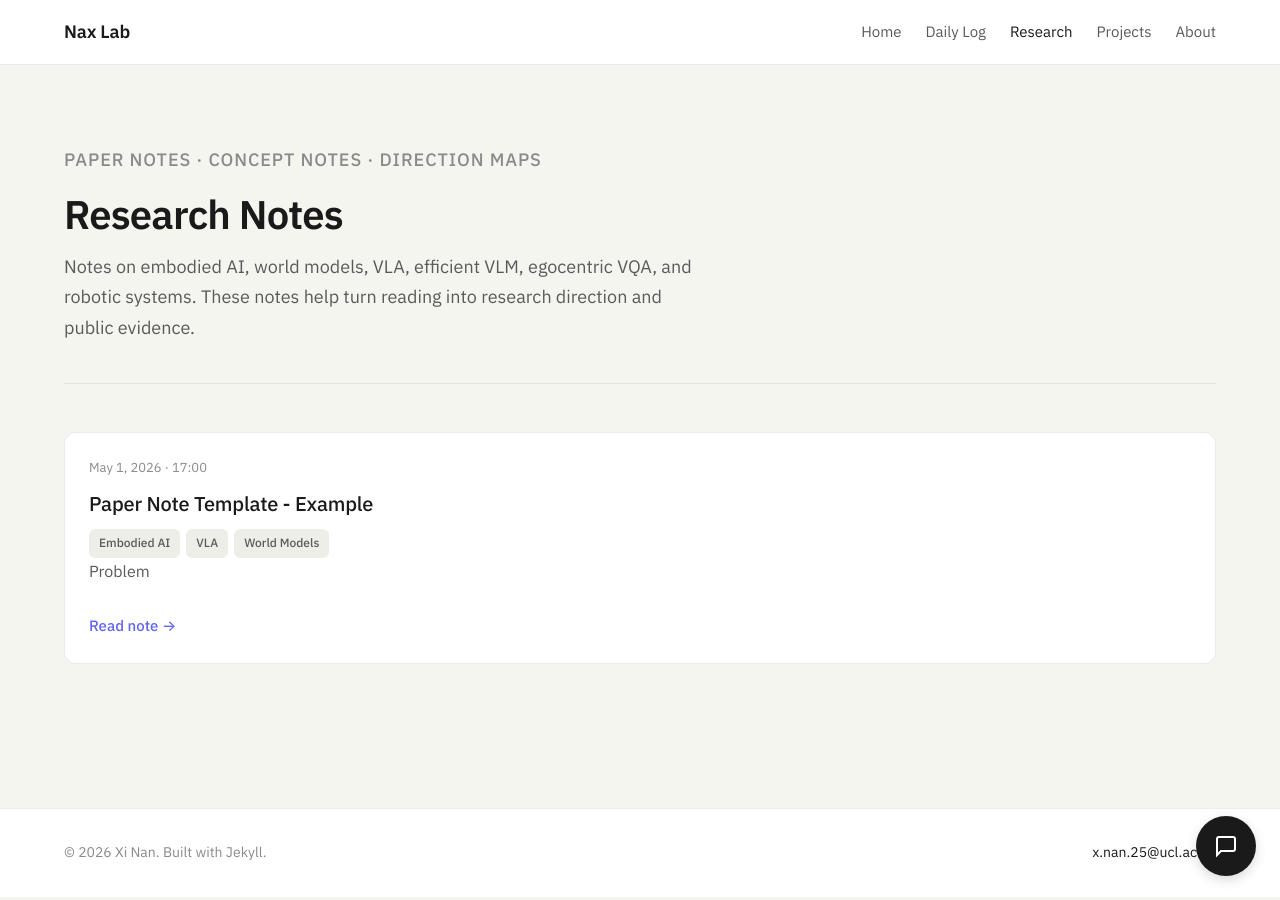
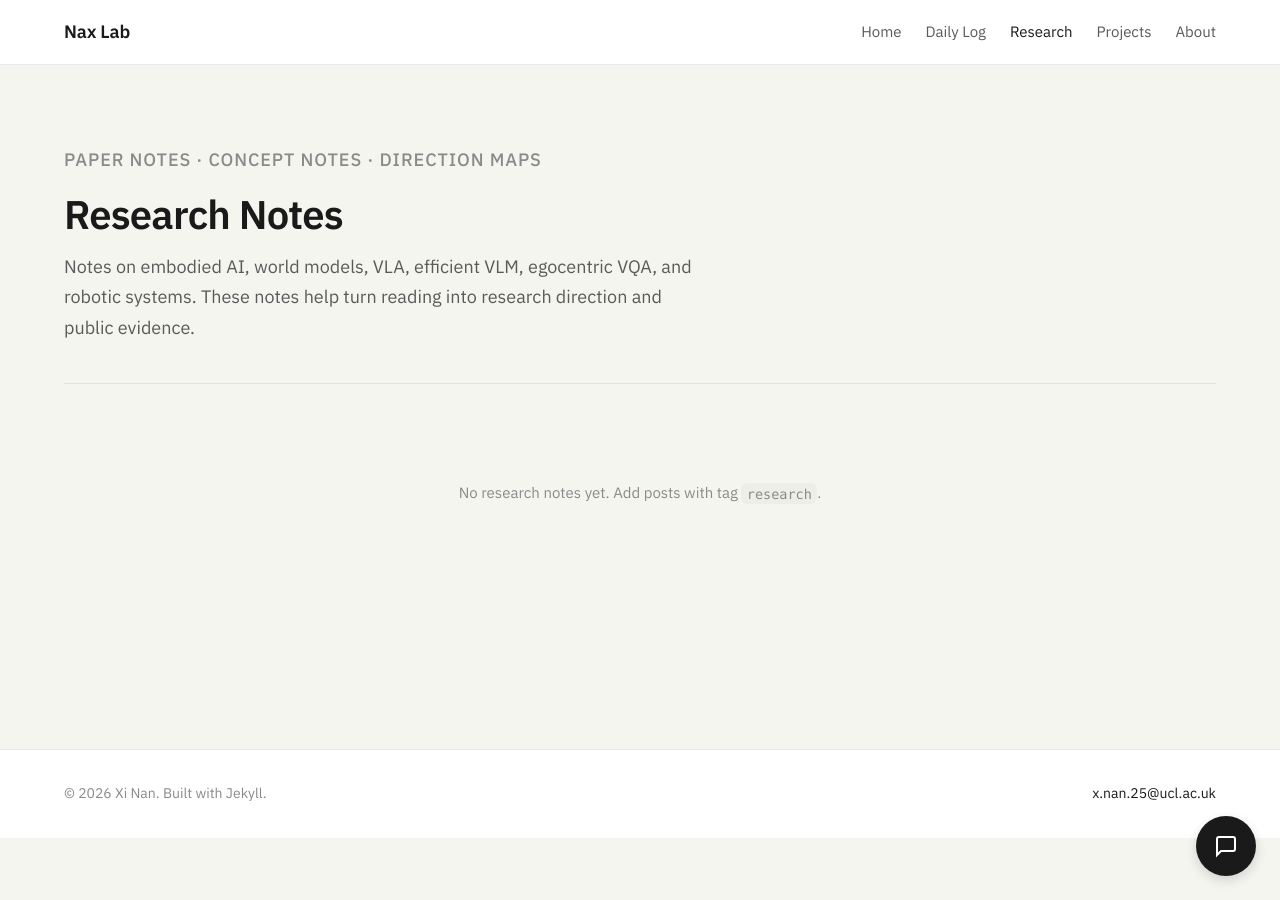
Before and after one commit to naxgotomakeit/naxgotomakeit.github.io, a Jekyll site: the page built from research.html, in a window 1280 px wide. Built offline with Jekyll 4.4.1, drawn with Linux system fonts in a browser that asks for light colours.

Commit message:
Change research posts filter from category to tag

```diff
--- a/research.html
+++ b/research.html
@@ -13,7 +13,7 @@ title: Research Notes
 </section>
 
 <section class="note-list">
-  {% assign research_posts = site.posts | where_exp: "post", "post.categories contains 'research-note'" %}
+  {% assign research_posts = site.posts | where_exp: "post", "post.tags contains 'research'" %}
   {% for post in research_posts %}
     <article class="note-card wide">
       <p class="post-date">{{ post.date | date: "%B %-d, %Y · %H:%M" }}</p>
@@ -31,6 +31,6 @@ title: Research Notes
   {% endfor %}
 
   {% if research_posts.size == 0 %}
-    <p class="empty-state">No research notes yet. Add a Markdown file under <code>_posts/</code> with category <code>research-note</code>.</p>
+    <p class="empty-state">No research notes yet. Add posts with tag <code>research</code>.</p>
   {% endif %}
 </section>
```
